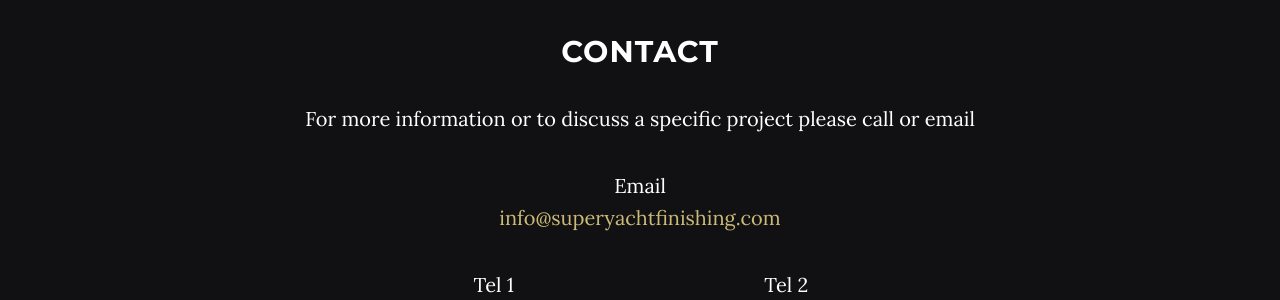
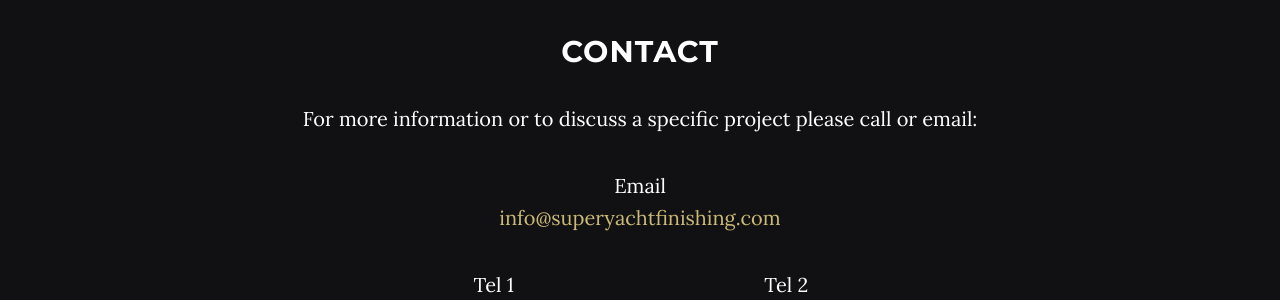
Before and after one commit to superyachtfinishing/superyachtfinishing.github.io, a Jekyll site: the page built from index.html, in a window 1280 px wide and 900 px high, scrolled down 2946 px. Shown: the part 154-454 px from the top of the window. Built offline with Jekyll 4.4.1, drawn with Linux system fonts in a browser that asks for light colours.

```diff
--- a/_includes/contact.html
+++ b/_includes/contact.html
@@ -5,7 +5,7 @@
                 <div class="row">
                     <div class="col-lg-8 col-lg-offset-2">
                         <h2>Contact</h2>
-                        <p>For more information or to discuss a specific project please call or email</p>
+                        <p>For more information or to discuss a specific project please call or email:</p>
                     </div>
                 </div>
                 <div id="email" class="row">
```
